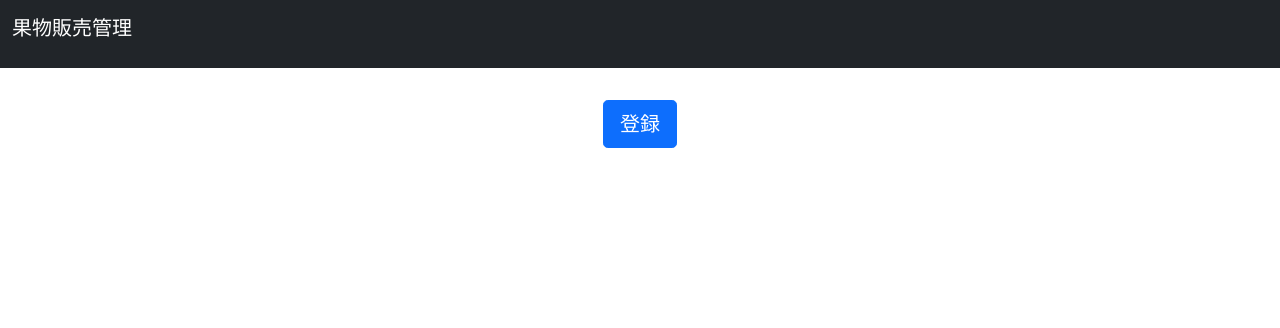
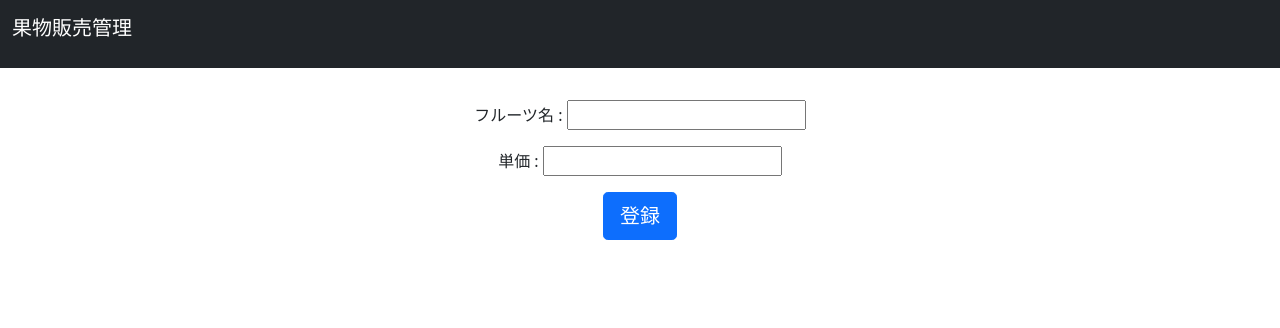
Before and after one commit to Tuttu13/fruit_subsystem, a Django app: page /fruitapp/create in a window 1280 px wide. Shown: the top 328 px of the page. Run offline with Django 5.2, Linux system fonts and the light colour scheme; the visitor is signed in with stand-in values (Sample User, id 1).

Commit message:
新規フルーツ追加するAPIを関数ベースに変更にあたり画面修正

```diff
--- a/templates/fruit_master/fruit_add.html
+++ b/templates/fruit_master/fruit_add.html
@@ -3,10 +3,20 @@
 {% block content %}
 
 <body class="text-center">
-    <form action='' method="POST">
+    <form action='{% url "create" %}' method="POST">
         {% csrf_token %}
-        {{ form.as_p }}
+        <p>
+            <label>
+                フルーツ名 : <input type="text" name="fruit_name" required>
+            </label>
+        </p>
+        <p>
+            <label>
+                単価 : <input type="number" name="price" min="0" required>
+            </label>
+        </p>
         <button class="btn btn-primary btn-lg" type="submit">登録</button>
     </form>
+</body>
 
 {% endblock %}
```
